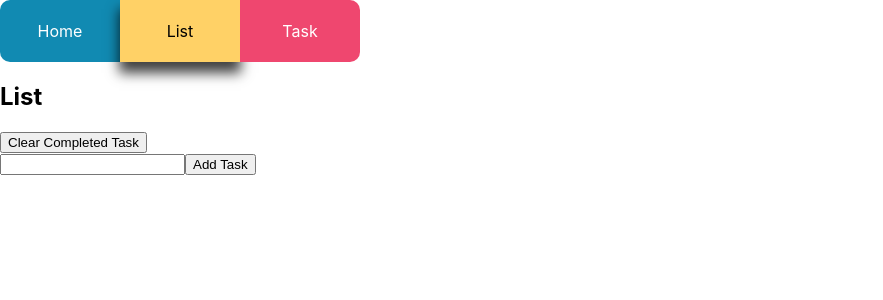
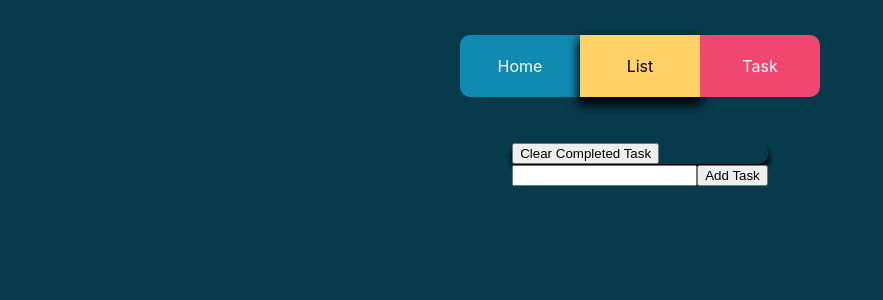
Before and after one commit to mrloulass/Todo-List, a React (Create React App) app: page /list in a window 1280 px wide. Shown: the top 300 px of the page, without its empty margins (0-883 px from the left). Built offline with nearby package versions, Linux system fonts and the light colour scheme.

Commit message:
Added style to list page.

```diff
--- a/src/App.tsx
+++ b/src/App.tsx
@@ -7,14 +7,19 @@ import NavBar from './nav/NavBar';
 import TaskContext from './contexts/task-store';
 import { TodoTask } from './types';
 import useLocalStorage from './hooks/use-local-storage';
+import { GlobalStyle } from './styles/GlobalStyle';
+import { Layout } from './styles/Layout';
 
 function App() {
   const [tasks, setTasks] = useLocalStorage<TodoTask[]>('tasks', []);
 
   return (
-    <BrowserRouter>
-      <TaskContext.Provider value={[tasks, setTasks]}>
-        <NavBar />
+    <>
+      <GlobalStyle />
+      <BrowserRouter>
+        <TaskContext.Provider value={[tasks, setTasks]}>
+          <Layout>
+          <NavBar />
           <Switch>
             <Route exact path="/">
               <Home />
@@ -26,8 +31,10 @@ function App() {
               <Tasks />
             </Route>
           </Switch>
-      </TaskContext.Provider>
-    </BrowserRouter>
+          </Layout>
+        </TaskContext.Provider>
+      </BrowserRouter>
+    </>
   );
 }
 
--- a/src/pages/Home.tsx
+++ b/src/pages/Home.tsx
@@ -5,7 +5,6 @@ type Props = {};
 const Home: React.FC<Props> = () => {
   return (
     <div>
-      <h2>Todo List</h2>
       <NavLink to="/list">
         <button className="homeButton">Click to Add Task</button>
       </NavLink>{' '}
--- a/src/pages/List.tsx
+++ b/src/pages/List.tsx
@@ -1,6 +1,7 @@
 import React, { ChangeEvent, MouseEvent, useState } from 'react';
 import { TodoTask } from '../types';
-import useTaskStore from '../hooks/use-task-store'
+import useTaskStore from '../hooks/use-task-store';
+import { Container } from '../styles/ListStyle';
 
 type Props = {};
 
@@ -12,17 +13,11 @@ const List: React.FC<Props> = () => {
     setNewTaskLabel(e.target.value);
 
   const handleAddTask = (e: MouseEvent<HTMLButtonElement>) => {
-    if (e.target && newTaskLabel !== ''){
+    if (e.target && newTaskLabel !== '') {
       addTask({ label: newTaskLabel });
-    setNewTaskLabel('');
+      setNewTaskLabel('');
     }
   };
-  // const handleKeyPress = (e:KeyboardEvent<HTMLInputElement>) => {
-  //   if(e.key === 'Enter' && newTaskLabel !== ''){
-  //     addTask({label: newTaskLabel});
-  //     setNewTaskLabel('');
-  //   }
-  // };
 
   const handleTaskCompleteChange =
     (task: TodoTask) => (e: ChangeEvent<HTMLInputElement>) => {
@@ -39,8 +34,7 @@ const List: React.FC<Props> = () => {
 
   return (
     <div>
-      <h2>List</h2>
-      <div>
+      <Container>
         {tasks.map((task) => (
           <div key={task.id}>
             <input
@@ -53,7 +47,7 @@ const List: React.FC<Props> = () => {
           </div>
         ))}
         <button onClick={handleClearClick}>Clear Completed Task</button>
-      </div>
+      </Container>
       <input value={newTaskLabel} onChange={handleNewTaskLabelChange} />
       <button onClick={handleAddTask}>Add Task</button>
     </div>
--- a/src/pages/TaskScreen.tsx
+++ b/src/pages/TaskScreen.tsx
@@ -15,7 +15,6 @@ const TasksScreen: React.FC<Props> = () => {
 
   return (
     <div>
-      <h2>Task</h2>
       {task ? (
         <div>
           <div>{task.label}</div>
--- /dev/null
+++ b/src/styles/GlobalStyle.ts
@@ -0,0 +1,10 @@
+import { createGlobalStyle } from "styled-components";
+import {colors} from './colors'
+
+export const GlobalStyle = createGlobalStyle`
+body{
+  background-color: ${colors.darkBlue};
+  color: ${colors.white}
+
+}
+`
--- /dev/null
+++ b/src/styles/Layout.ts
@@ -0,0 +1,9 @@
+import styled from "styled-components";
+
+export const Layout = styled.div`
+display: flex;
+flex-direction: column;
+align-items: center;
+padding: 35px;
+
+`
--- /dev/null
+++ b/src/styles/ListStyle.ts
@@ -0,0 +1,7 @@
+import styled from "styled-components";
+import { colors } from "./colors";
+
+export const Container = styled.div`
+  border-radius: 10px;
+  box-shadow: 0px 5px 5px 1px ${colors.black};
+`;
--- a/src/styles/NavBarStyle.ts
+++ b/src/styles/NavBarStyle.ts
@@ -4,6 +4,7 @@ import { NavLink } from 'react-router-dom';
 
 export const Nav = styled.nav`
   display: flex;
+  margin-bottom: 45px;
 `;
 
 export const NavButton = styled(NavLink)`
@@ -15,6 +16,7 @@ export const NavButton = styled(NavLink)`
   justify-content: center;
   align-items: center;
   text-decoration: none;
+  /* box-shadow: 0px 2px 3px 0px rgba(0, 0, 0, 1); */
 
   &.homeButton {
     background: ${colors.blue};
@@ -36,6 +38,6 @@ export const NavButton = styled(NavLink)`
   &.active {
     background: ${colors.yellow};
     color: ${colors.black};
-    box-shadow: 0px 10px 12px 1px rgba(0, 0, 0, .75);
+    box-shadow: 0px 6px 10px 2px rgba(0, 0, 0, 1);
   }
 `;
--- a/src/styles/colors.ts
+++ b/src/styles/colors.ts
@@ -4,6 +4,7 @@ export const colors = {
   mint: '#01c28e',
   blue: '#118AB2',
   darkBlue: '#073B4C',
+  listBlue: '#0D6F8F',
   white: '#FFF',
   black: '#000',
 };
```
